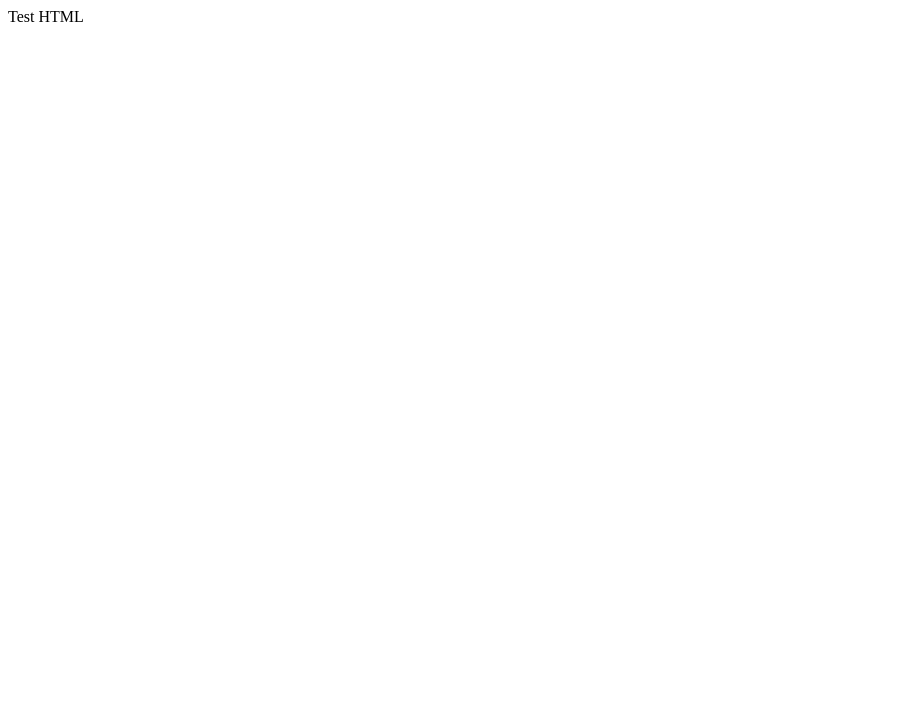
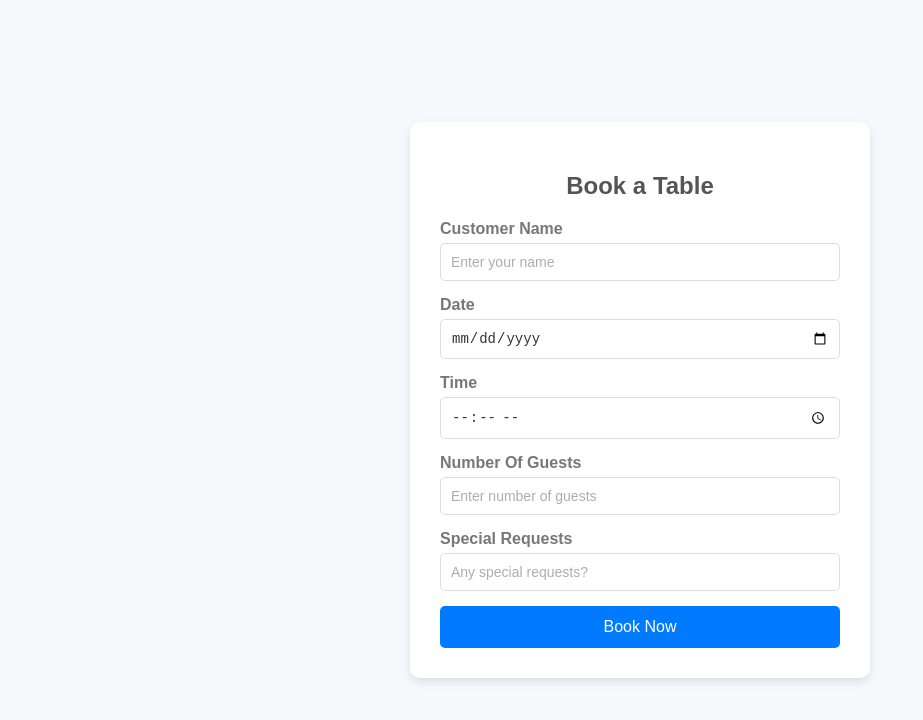
Before and after one commit to Danial-devops/projectp3, a website: page public/index.html in a window 1280 px wide. Shown: the whole page, without its empty margins (0-923 px from the left). Drawn offline with Linux system fonts and the light colour scheme.

Commit message:
implemented create booking in frontend with manual testing

```diff
--- /dev/null
+++ b/public/css/styles.css
@@ -0,0 +1,79 @@
+/* Center the form in the viewport */
+body {
+    display: flex;
+    justify-content: center;
+    align-items: center;
+    min-height: 100vh;
+    margin: 0;
+    background: #f7f8fc;
+    font-family: Arial, sans-serif;
+    color: #333;
+}
+
+/* Form container */
+.booking-form {
+    width: 100%;
+    max-width: 400px;
+    padding: 30px;
+    background: #fff;
+    border-radius: 10px;
+    box-shadow: 0 4px 8px rgba(0, 0, 0, 0.1);
+    text-align: center;
+}
+
+/* Form title */
+.booking-form h2 {
+    margin-bottom: 20px;
+    color: #555;
+}
+
+/* Form group (input fields and labels) */
+.form-group {
+    display: flex;
+    flex-direction: column;
+    margin-bottom: 15px;
+}
+
+/* Labels */
+.form-group label {
+    font-weight: bold;
+    color: #777;
+    margin-bottom: 5px;
+    text-align: left;
+}
+
+/* Input fields */
+.form-control {
+    padding: 10px;
+    border: 1px solid #ddd;
+    border-radius: 5px;
+    font-size: 14px;
+    color: #333;
+}
+
+.form-control:focus {
+    border-color: #66afe9;
+    outline: none;
+    box-shadow: 0 0 8px rgba(102, 175, 233, 0.6);
+}
+
+.btn {
+    padding: 12px;
+    width: 100%;
+    font-size: 16px;
+    color: #fff;
+    background-color: #007bff;
+    border: none;
+    border-radius: 5px;
+    cursor: pointer;
+    transition: background-color 0.3s ease;
+}
+
+.btn:hover {
+    background-color: #0056b3;
+}
+
+.form-control::placeholder {
+    color: #999;
+    opacity: 0.8;
+}
--- a/public/index.html
+++ b/public/index.html
@@ -1,11 +1,46 @@
 <!DOCTYPE html>
 <html lang="en">
+
 <head>
     <meta charset="UTF-8">
     <meta name="viewport" content="width=device-width, initial-scale=1.0">
-    <title>Document</title>
+    <script src="js/script.js"></script>
+    <link rel="stylesheet" href="css/styles.css">
+    <title>Restaurant Booking Form</title>
 </head>
+
 <body>
-    <head>Test HTML</head>
+
+    <form onsubmit="createBooking(event)" class="booking-form">
+        <h2>Book a Table</h2>
+
+        <div class="form-group">
+            <label for="customerName">Customer Name</label>
+            <input type="text" required id="customerName" class="form-control" placeholder="Enter your name">
+        </div>
+
+        <div class="form-group">
+            <label for="date">Date</label>
+            <input type="date" required id="date" class="form-control">
+        </div>
+
+        <div class="form-group">
+            <label for="time">Time</label>
+            <input type="time" required id="time" class="form-control">
+        </div>
+
+        <div class="form-group">
+            <label for="guests">Number Of Guests</label>
+            <input type="number" required id="guests" class="form-control" placeholder="Enter number of guests">
+        </div>
+
+        <div class="form-group">
+            <label for="specialRequests">Special Requests</label>
+            <input type="text" id="specialRequests" class="form-control" placeholder="Any special requests?">
+        </div>
+
+        <button type="submit" class="btn">Book Now</button>
+    </form>
+
 </body>
 </html>
--- /dev/null
+++ b/public/js/script.js
@@ -0,0 +1,35 @@
+function createBooking(){
+
+
+    const bookingData = new Object()
+    bookingData.customerName = document.getElementById("customerName").value
+    bookingData.date = document.getElementById("date").value
+    bookingData.time = document.getElementById("time").value
+    bookingData.numberOfGuests = document.getElementById("guests").value
+    bookingData.specialRequests = document.getElementById("specialRequests").value
+
+
+    var request = new XMLHttpRequest()
+    request.open("POST","/create-booking",true)
+    request.setRequestHeader('Content-Type', 'application/json');
+
+    request.onreadystatechange = function() {
+        if (request.readyState === 4) {
+            if (request.status === 200) {
+                alert("Successfully Booked!");
+            } else {
+                if (request.status === 400) {
+                    alert("Bad Request: Please check your input data.");
+                } else if (request.status === 500) {
+                    alert("Server Error: Please try again later.");
+                } else {
+                    alert("An error occurred: " + request.statusText);
+                }
+            }
+        }
+    };
+
+    request.send(JSON.stringify(bookingData));
+
+
+}
```
